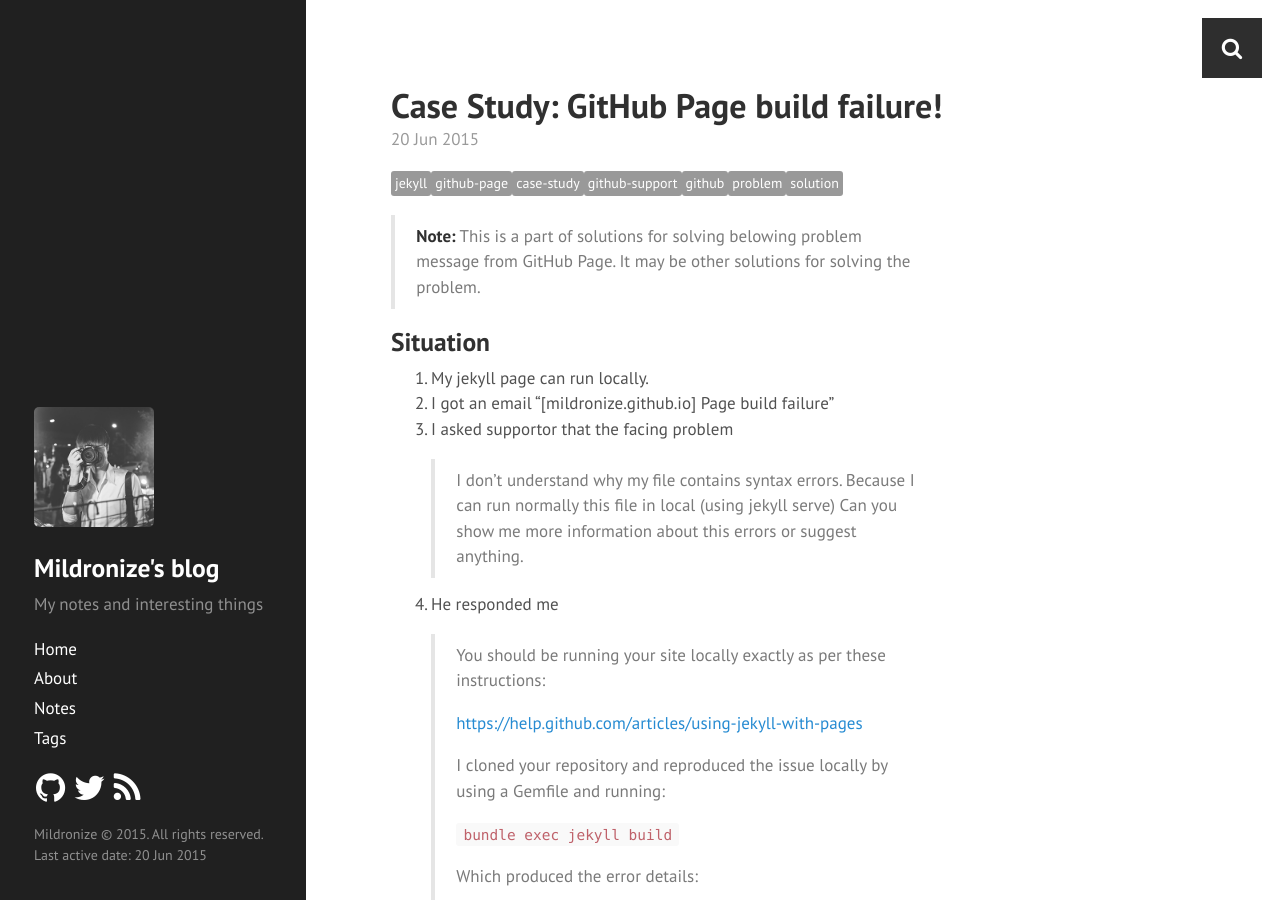
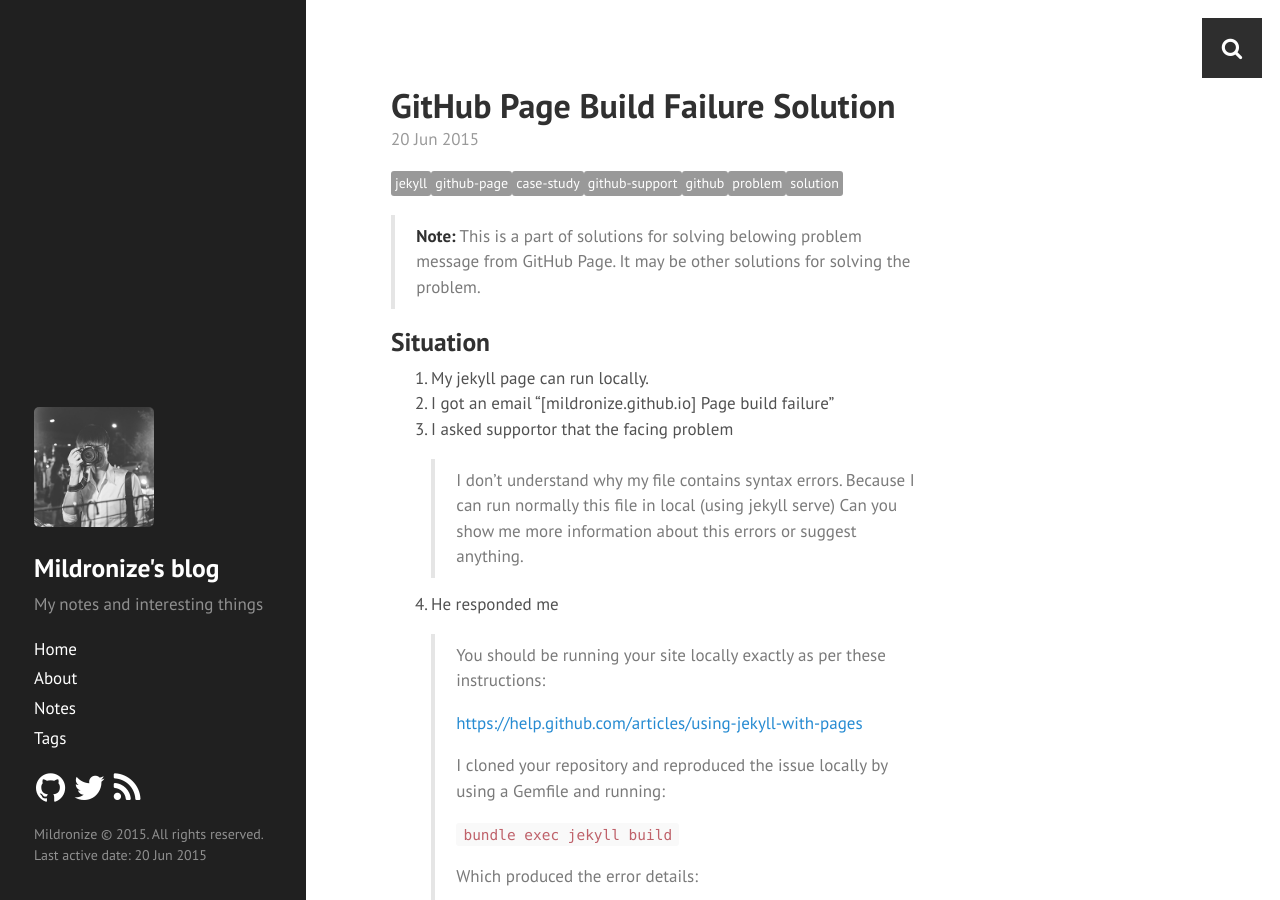
Before and after one commit to mildronize/blog-jekyll, a Jekyll site: the page built from _posts/2015-06-20-error-github-page-build-failure.md, in a window 1280 px wide and 900 px high. Built offline with Jekyll 4.4.1, drawn with Linux system fonts in a browser that asks for light colours; Markdown is read by kramdown in place of the engine named in the settings; comment, search, counter and statistics services are not loaded.

Commit message:
Update 2015-06-20-error-github-page-build-failure.md

```diff
--- a/_posts/2015-06-20-error-github-page-build-failure.md
+++ b/_posts/2015-06-20-error-github-page-build-failure.md
@@ -1,6 +1,6 @@
 ---
 layout: post
-title: 'Case Study: GitHub Page build failure!'
+title: 'GitHub Page Build Failure Solution'
 description: "(ClassNotFound: no lexer for alias 'shell' found.) Jekyll build failure problem in GitHub Page. I showed my solution for solving that. "
 tags: [jekyll, github-page, case-study, github-support, github , problem, solution]
 category: articlces
```
